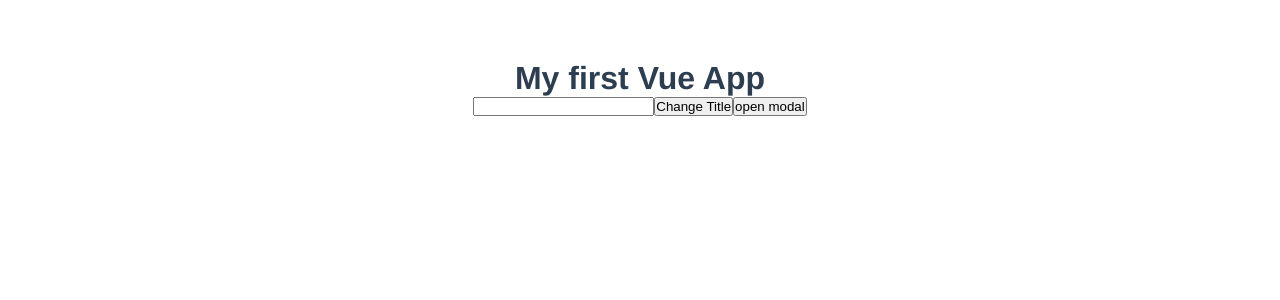
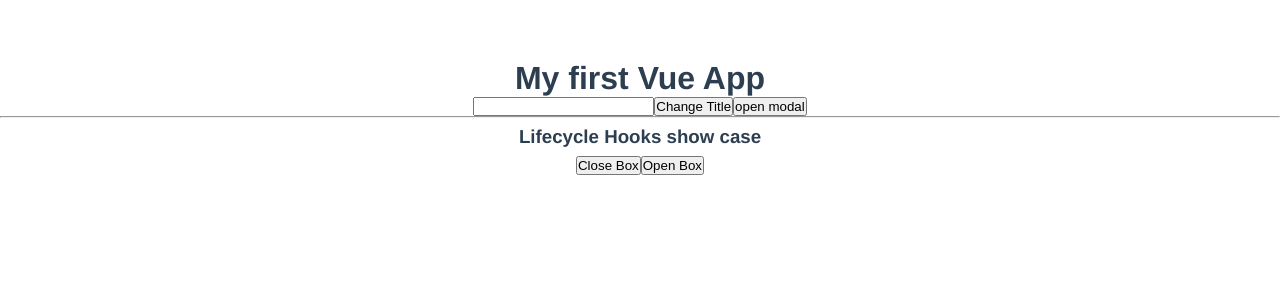
Before and after one commit to firstneverrest/Vue.js-Learning, a Vue app in the folder vue-cli/: page / in a window 1280 px wide. Shown: the top 300 px of the page. Built offline with nearby package versions, Linux system fonts and the light colour scheme.

Commit message:
feat: add lifecycle hooks

```diff
--- a/vue-cli/src/App.vue
+++ b/vue-cli/src/App.vue
@@ -12,15 +12,19 @@
     </Modal>
   </teleport>
   <button @click="toggleModal">open modal</button>
+  <hr />
+  <ShowLifeCycle />
 </template>
 
 <script>
 import Modal from './components/Modal.vue';
+import ShowLifeCycle from './components/ShowLifeCycle.vue';
 
 export default {
   name: 'App',
   components: {
     Modal,
+    ShowLifeCycle,
   },
   data() {
     return {
--- /dev/null
+++ b/vue-cli/src/components/ShowLifeCycle.vue
@@ -0,0 +1,66 @@
+<template>
+  <h3>Lifecycle Hooks show case</h3>
+  <div v-if="showBox" class="center">
+    <div class="box"></div>
+  </div>
+  <button @click="closeBox">Close Box</button>
+  <button @click="openBox">Open Box</button>
+</template>
+
+<script>
+export default {
+  data() {
+    return {
+      showBox: false,
+    };
+  },
+  beforeCreate() {
+    console.log('%c Lifecycle Hooks', 'color: yellow; font-weight: bold');
+    console.log('component before created');
+  },
+  created() {
+    console.log('component created');
+  },
+  beforeMount() {
+    console.log('component before mounted');
+  },
+  mounted() {
+    console.log('component mounted');
+  },
+  beforeUpdate() {
+    console.log('component before updated');
+  },
+  updated() {
+    console.log('component updated');
+  },
+  beforeUnmount() {
+    console.log('component before unmounted');
+  },
+  unmounted() {
+    console.log('component after unmounted');
+  },
+  methods: {
+    openBox() {
+      this.showBox = true;
+    },
+    closeBox() {
+      this.showBox = false;
+    },
+  },
+};
+</script>
+
+<style scoped>
+h3 {
+  margin: 8px;
+}
+.center {
+  display: grid;
+  place-items: center;
+}
+.box {
+  width: 200px;
+  height: 200px;
+  background-color: #0add0a;
+}
+</style>
```
